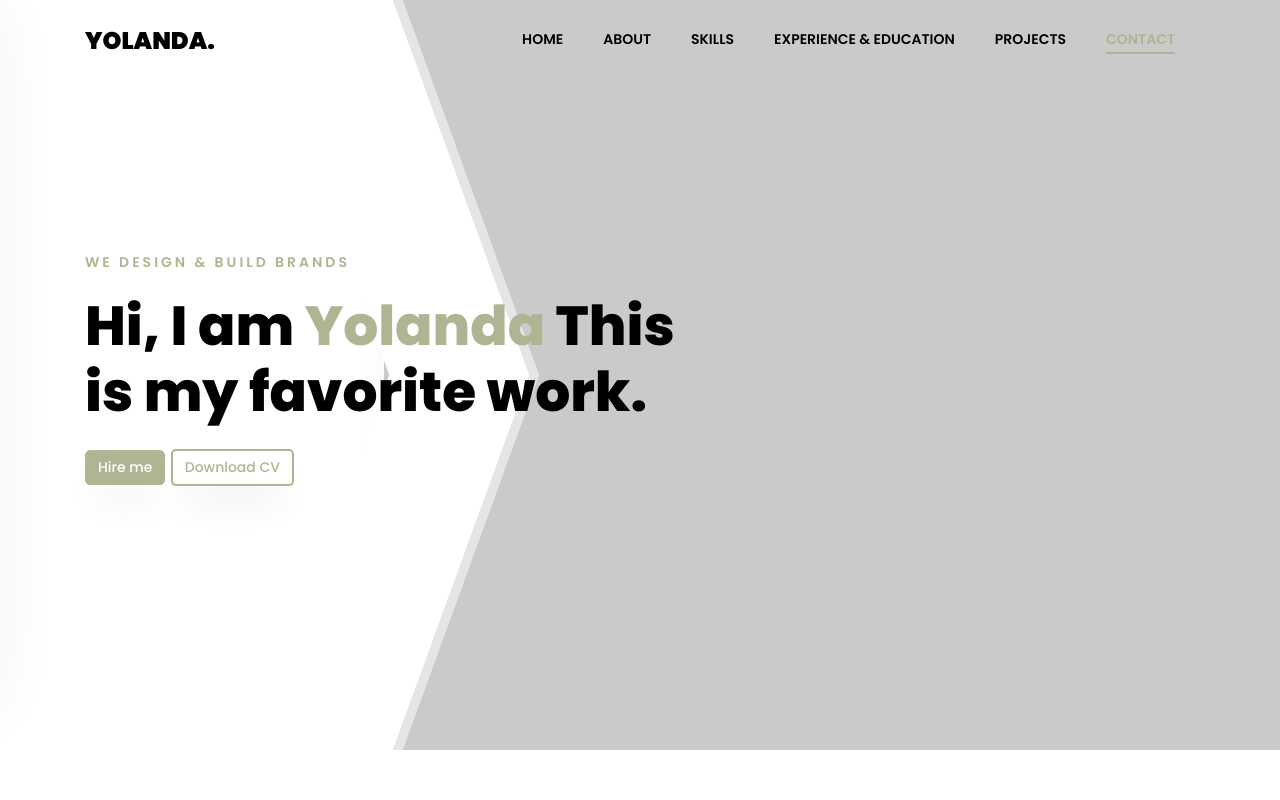
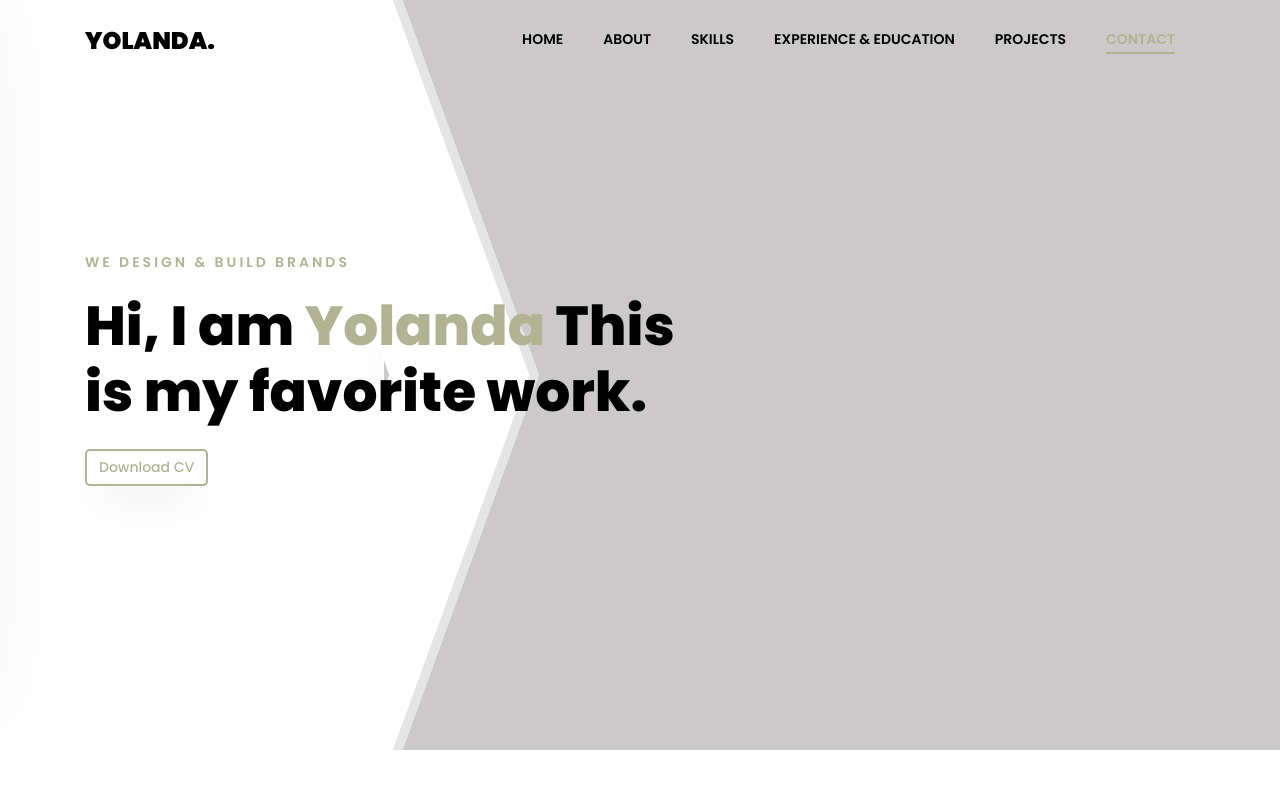
Before and after one commit to yolandamatiwane/newport, a plain HTML site: page index.html in a window 1280 px wide. Shown: the top 800 px of the page. Drawn offline with Linux system fonts and the light colour scheme; some packages are replaced by stand-ins of ours; no server answers.

Commit message:
added cv

```diff
--- a/index.html
+++ b/index.html
@@ -56,7 +56,7 @@
 							<div class="text">
 								<span class="subheading">Hello! This is Yolanda</span>
 								<h1 class="mb-4 mt-3">Creative <span>UI/UX</span> Designer &amp; Developer</h1>
-								<p><a href="#" class="btn btn-primary">Hire me</a> <a href="#" class="btn btn-primary btn-outline-primary">Download CV</a></p>
+								<p> <a href="https://docs.google.com/document/d/13-QKdcSl-EjYXoaCUtDCAho8w_uptShLVTAaEfVjGUw/edit?usp=sharing" target="_blank" class="btn btn-primary btn-outline-primary">Download CV</a></p>
 							</div>
 						</div>
 					</div>
@@ -74,7 +74,7 @@
 							<div class="text">
 								<span class="subheading">We Design &amp; Build Brands</span>
 								<h1 class="mb-4 mt-3">Hi, I am <span>Yolanda</span> This is my favorite work.</h1>
-								<p><a href="#" class="btn btn-primary">Hire me</a> <a href="#" class="btn btn-primary btn-outline-primary">Download CV</a></p>
+								<p> <a href="https://docs.google.com/document/d/13-QKdcSl-EjYXoaCUtDCAho8w_uptShLVTAaEfVjGUw/edit?usp=sharing" target="_blank" class="btn btn-primary btn-outline-primary">Download CV</a></p>
 							</div>
 						</div>
 					</div>
```
